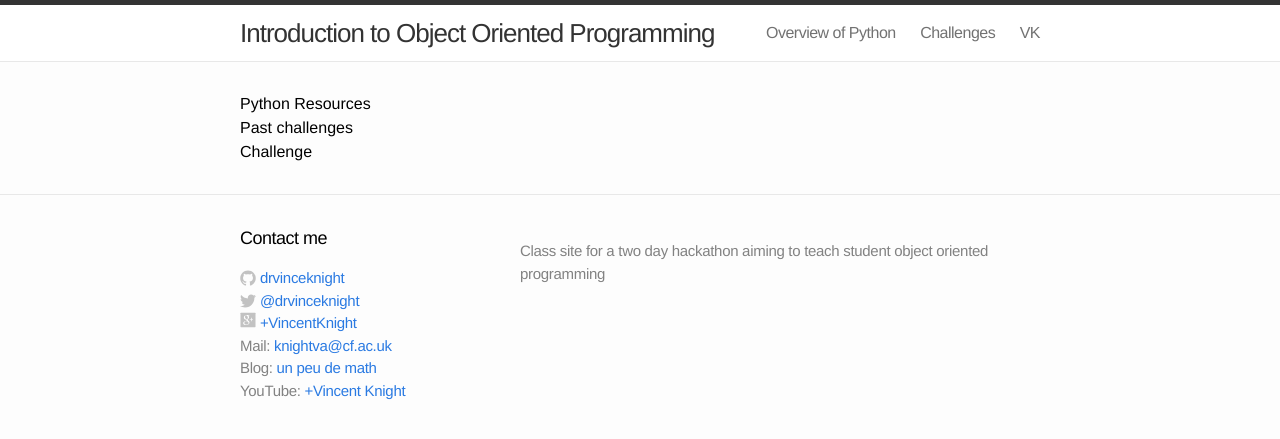
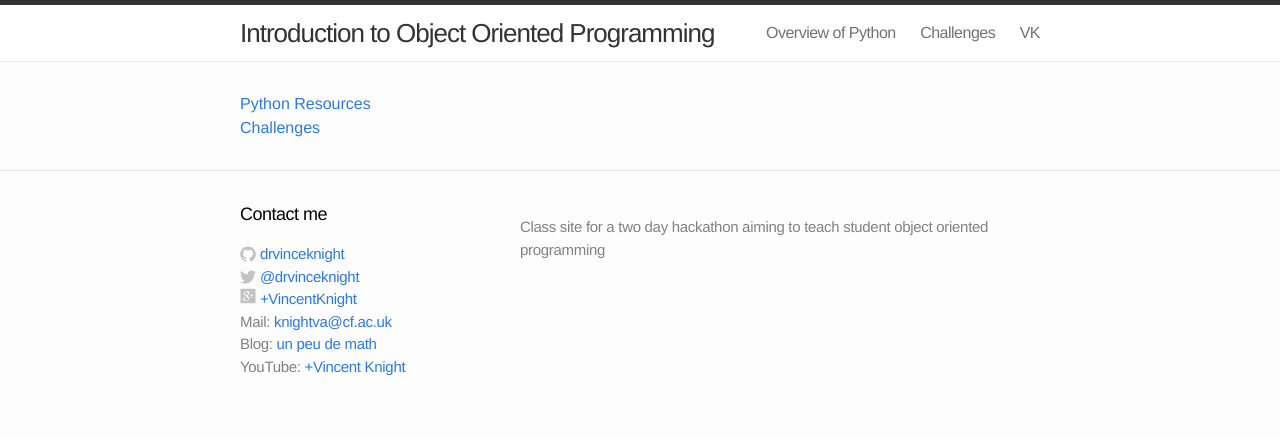
Before and after one commit to drvinceknight/Introduction_to_OOP, a Jekyll site: the page built from index.md, in a window 1280 px wide. Shown: the top 439 px of the page. Built offline with Jekyll 4.4.1, drawn with Linux system fonts in a browser that asks for light colours.

Commit message:
Adding directories

```diff
--- a/_includes/header.html
+++ b/_includes/header.html
@@ -17,7 +17,7 @@
         </svg>
       </a>
       <div class="trigger">
-          <a class="page-link" href="{{site.baseurl}}/Python">Overview of Python</a>
+          <a class="page-link" href="{{site.baseurl}}/OverviewOfPython">Overview of Python</a>
           <a class="page-link" href="{{site.baseurl}}/Challenges">Challenges</a>
           <a class="page-link" href="{{site.url}}">VK</a>
       </div>
--- a/index.md
+++ b/index.md
@@ -3,8 +3,6 @@
 title  : Introduction to Object Oriented Programming
 ---
 
-## Python Resources
+## [Python Resources](./OverviewOfPython)
 
-## Past challenges
-
-## Challenge
+## [Challenges](./Challenges)
```
Also changed, not shown: Challenges/index.md (added, +6 -0 lines), OverviewOfPython/index.md (added, +6 -0 lines).
